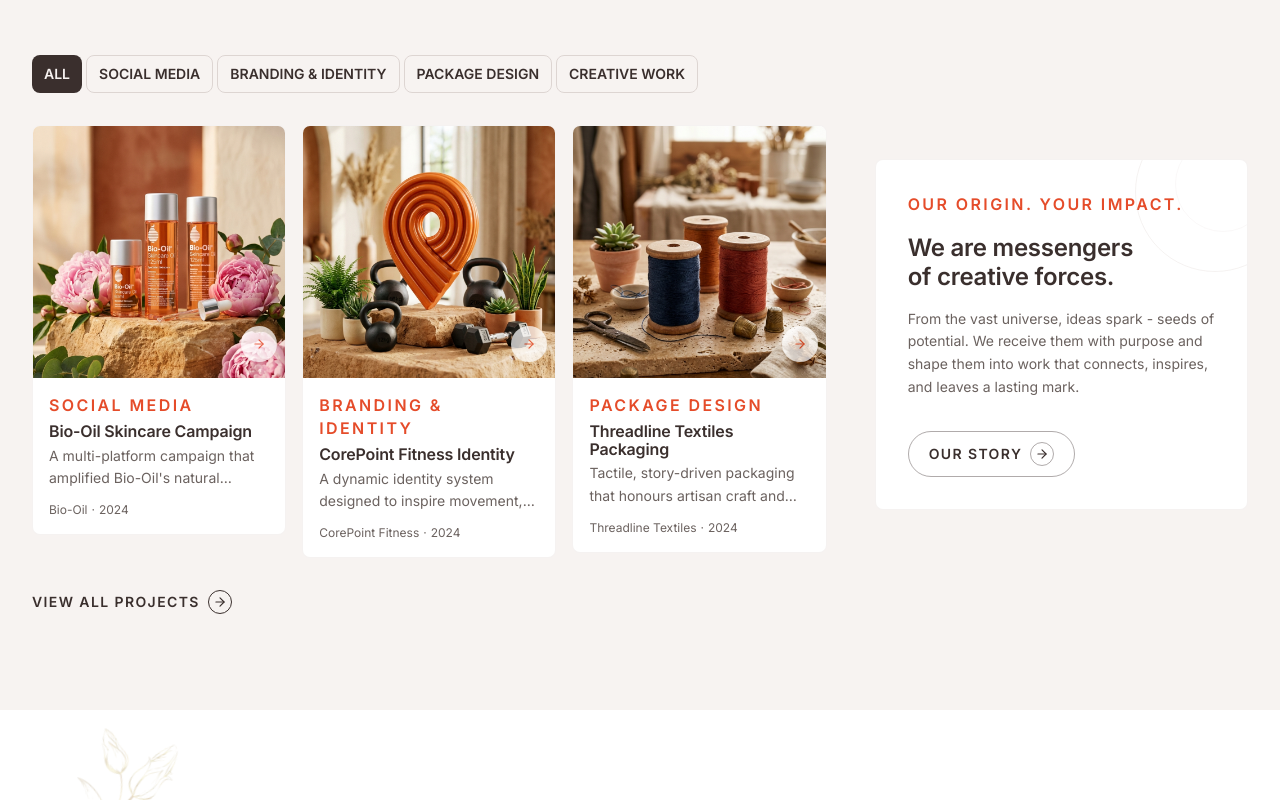
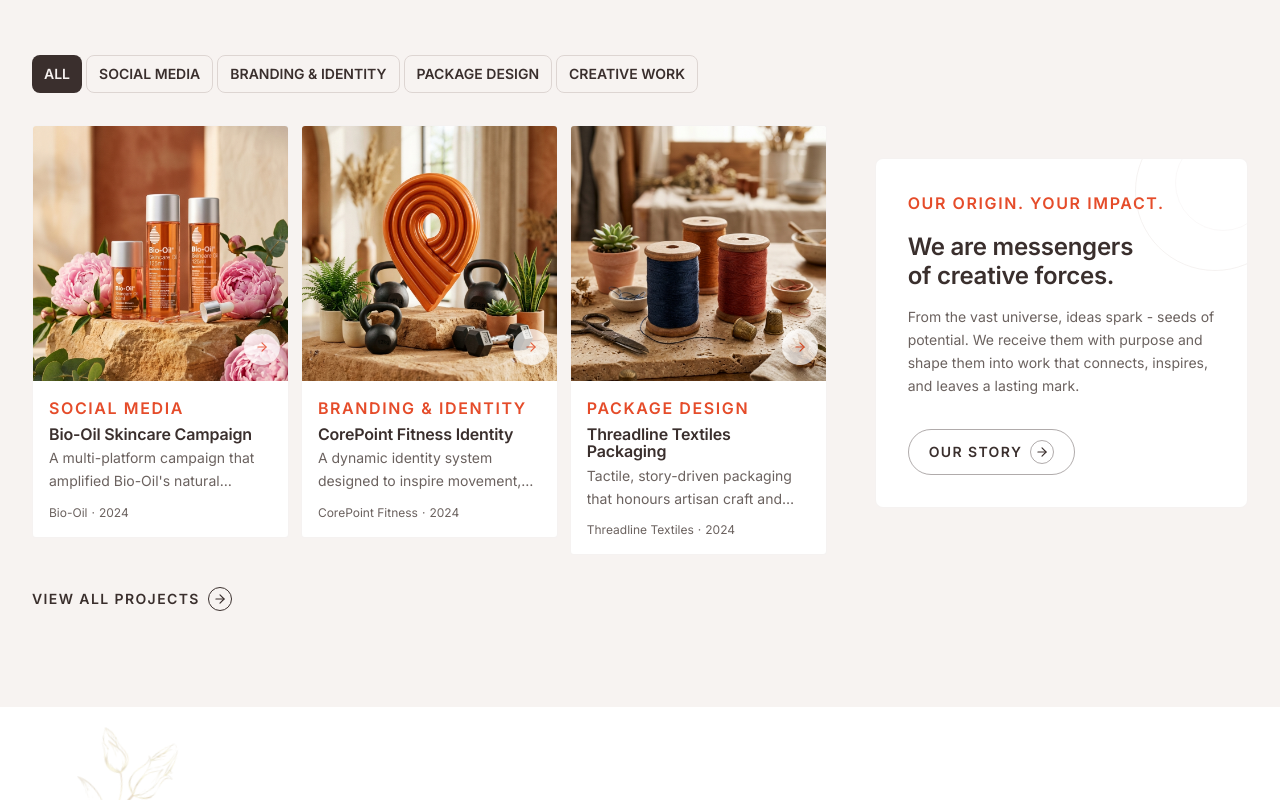
Before and after one commit to Lunor-Labs/kod-universe, a Next.js app: page / in a window 1280 px wide. Shown: the part 660-1460 px from the top of the page. Built offline with nearby package versions, Linux system fonts and the light colour scheme; a web font is replaced by a local one.

Commit message:
home page improvements

```diff
--- a/app/globals.css
+++ b/app/globals.css
@@ -197,7 +197,7 @@ h1, h2, h3, h4, h5, h6 {
   font-family: var(--font-metropolis);
   font-size: var(--font-size-body);
   font-weight: 600;
-  letter-spacing: 0.15em;
+  letter-spacing: 0.1em;
   text-transform: uppercase;
   color: var(--kod-orange);
   display: block;
--- a/components/ui/ProjectCard.tsx
+++ b/components/ui/ProjectCard.tsx
@@ -21,7 +21,7 @@ export function ProjectCard({
     <Link
       href={`/work/${project.slug}`}
       className={cn(
-        "group block bg-white border border-border-warm/30 rounded-sm overflow-hidden",
+        "group block bg-white border border-border-warm/30 rounded overflow-hidden",
         "hover:border-dust-rose transition-colors duration-300",
         "focus-visible:outline-solar-gold",
         className,
--- a/features/home/ContactCTA.tsx
+++ b/features/home/ContactCTA.tsx
@@ -8,7 +8,7 @@ export function ContactCTA() {
     <section className="py-10 bg-white" aria-label="Contact call to action">
       <div className="container-site">
         <ScrollReveal variant="zoomOut">
-          <div className="relative bg-canvas rounded-sm overflow-hidden shadow-sm h-auto md:h-56">
+          <div className="relative bg-canvas rounded overflow-hidden shadow-sm h-auto md:h-56">
             <div
               className="absolute right-0 top-0 bottom-0 w-full md:w-[40%] pointer-events-none mix-blend-multiply opacity-50"
               style={{
--- a/features/home/FeaturedProjects.tsx
+++ b/features/home/FeaturedProjects.tsx
@@ -46,7 +46,7 @@ export function FeaturedProjects({ projects }: FeaturedProjectsProps) {
               />
             </div>
             {display.length > 0 ? (
-              <motion.div layout className="grid grid-cols-1 sm:grid-cols-2 lg:grid-cols-3 gap-4">
+              <motion.div layout className="grid grid-cols-1 sm:grid-cols-2 lg:grid-cols-3 gap-3">
                 <AnimatePresence mode="popLayout">
                   {display.map((project, i) => (
                     <motion.div
--- a/features/home/Testimonials.tsx
+++ b/features/home/Testimonials.tsx
@@ -71,7 +71,7 @@ export function Testimonials() {
           {[...testimonials, ...testimonials].map((t, idx) => (
             <div
               key={idx}
-              className="w-[300px] md:w-[400px] flex-shrink-0 bg-white rounded-lg p-8 flex flex-col "
+              className="w-[300px] md:w-[400px] flex-shrink-0 bg-white rounded p-8 flex flex-col "
             >
               <svg
                 className="w-8 h-8 text-signal-orange/20 mb-6"
```
